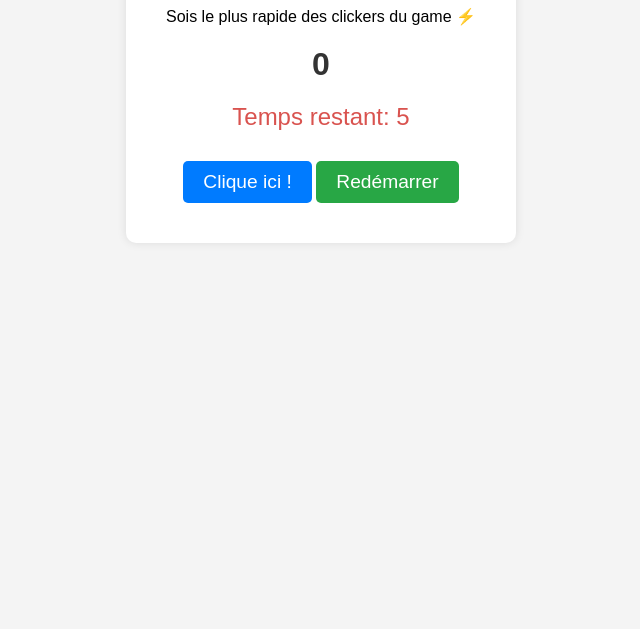
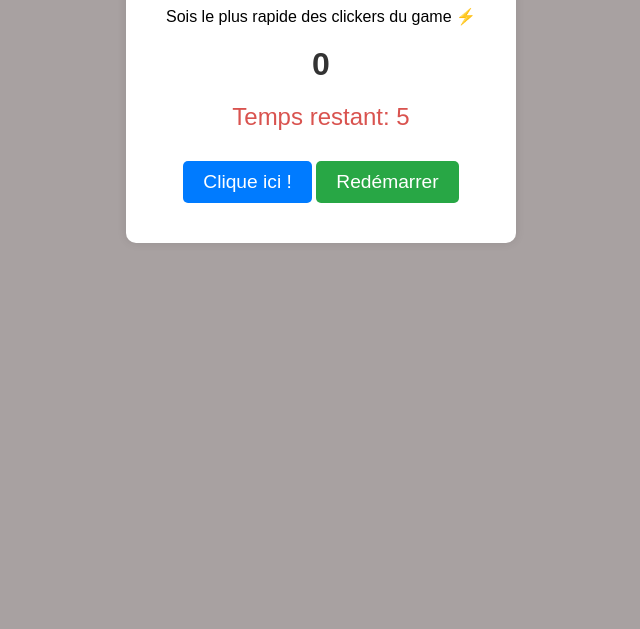
Before and after one commit to Mat95rix7/clickFast, a plain HTML site: page index.html in a window 1280 px wide. Shown: the part 171-800 px from the top of the page, without its empty margins (319-959 px from the left). Drawn offline with Linux system fonts and the light colour scheme.

Commit message:
third commit

```diff
--- a/style.css
+++ b/style.css
@@ -2,7 +2,7 @@ body {
   font-family: Arial, sans-serif;
   text-align: center;
   padding: 50px;
-  background-color: #f4f4f4;
+  background-color: #a8a1a1;
 }
 
 /* Style du conteneur principal */
```
Also changed, not shown: 1 other file.
